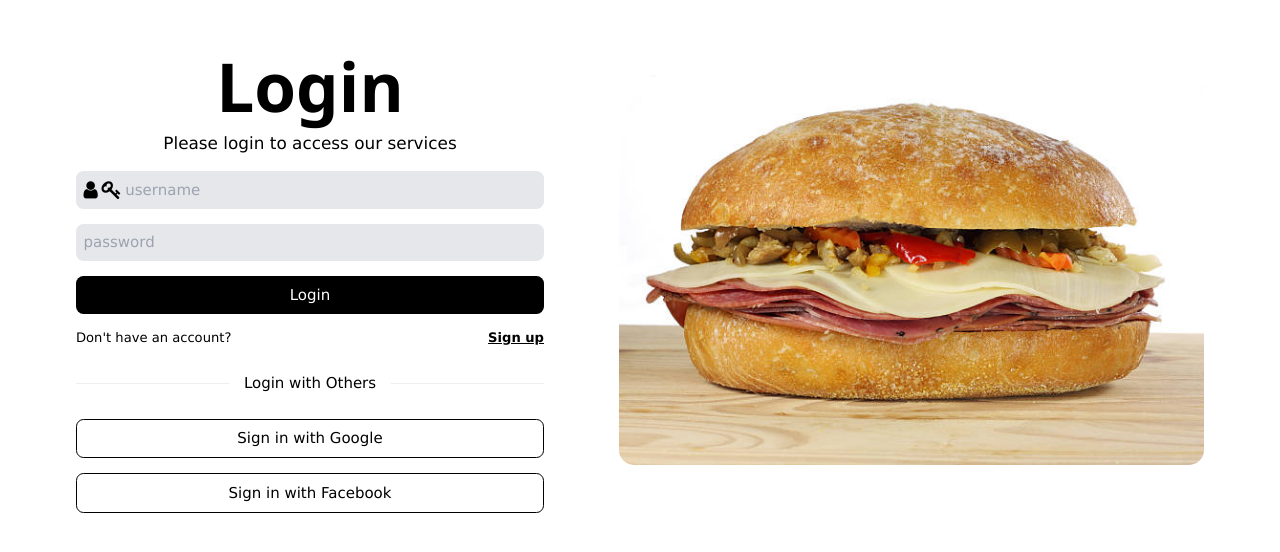
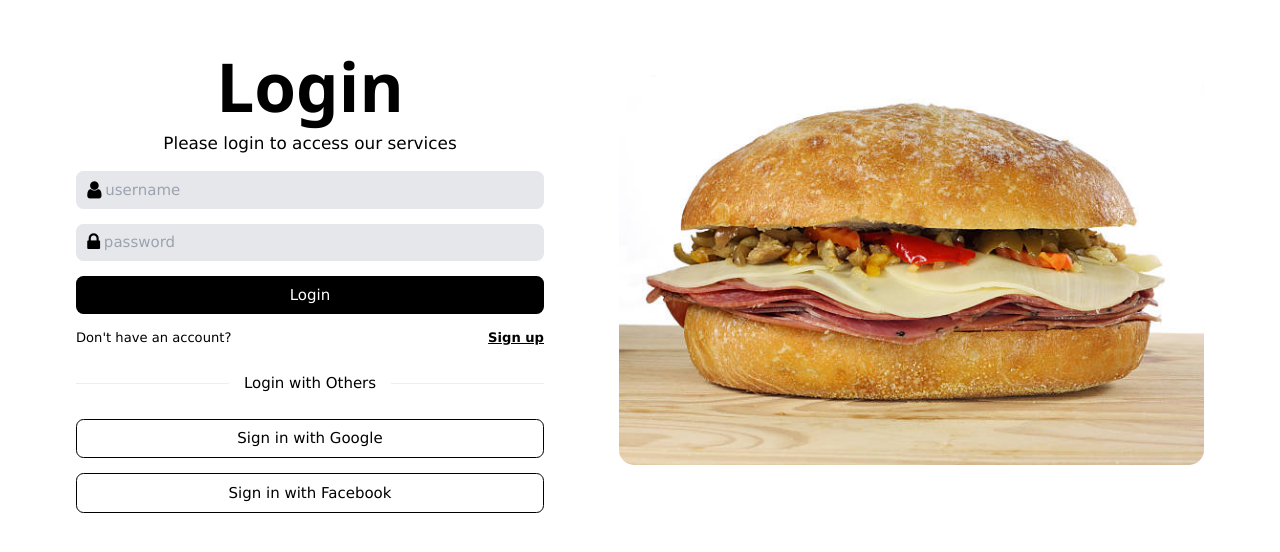
Before and after one commit to jadogeri/NewOrleansFoodSpots, a React (Create React App) app in the folder web/: page /login in a window 1280 px wide. Shown: the part 130-682 px from the top of the page. Built offline with nearby package versions, Linux system fonts and the light colour scheme.

Commit message:
Added redux toolkit dependencies

```diff
--- a/web/package.json
+++ b/web/package.json
@@ -7,6 +7,7 @@
     "@fortawesome/free-regular-svg-icons": "^6.6.0",
     "@fortawesome/free-solid-svg-icons": "^6.6.0",
     "@fortawesome/react-fontawesome": "^0.2.2",
+    "@reduxjs/toolkit": "^2.2.8",
     "@testing-library/jest-dom": "^5.17.0",
     "@testing-library/react": "^13.4.0",
     "@testing-library/user-event": "^13.5.0",
@@ -16,6 +17,7 @@
     "react": "^18.3.1",
     "react-dom": "^18.3.1",
     "react-image-and-background-image-fade": "^1.0.8",
+    "react-redux": "^9.1.2",
     "react-router-dom": "^6.26.2",
     "react-scripts": "5.0.1",
     "react-transition-group": "^4.4.5",
--- a/web/src/components/form/LoginForm/LoginForm.jsx
+++ b/web/src/components/form/LoginForm/LoginForm.jsx
@@ -1,7 +1,9 @@
 import React from 'react'
+import FormFieldInput from '../../input/FormFieldInput';
 
 
 const LoginForm = () => {
+
     return (
       <div>
         <div className="text-center py-4">
@@ -11,29 +13,19 @@ const LoginForm = () => {
           </p>
         </div>
         <form>
-            <div className="flex items-center space-x-1 bg-gray-200 rounded-lg p-2">
-              {/* <CiUser className="text-xl" /> */}
-            <i className="fa fa-user fa-lg" ></i>
-        <i className="fa fa-key fa-lg"></i>
+        <FormFieldInput containerClassName="flex items-center space-x-1 bg-gray-200 rounded-lg p-2"
+                  inputClassName="bg-transparent w-full outline-none" type="text" placeholder="username"
+                  iconClassName="fa fa-user fa-lg" />
 
-              <input
-                className="bg-transparent w-full outline-none"
-                type="text"
-                placeholder="username"
-              />
-            </div>
-            <div className="my-4 flex items-center space-x-1 bg-gray-200 rounded-lg p-2">
-              {/* <RiLockPasswordLine className="text-xl" /> */}
+      <FormFieldInput containerClassName="my-4 flex items-center space-x-1 bg-gray-200 rounded-lg p-2"
+                  inputClassName="bg-transparent w-full outline-none" type="password" placeholder="password"
+                  iconClassName="fa fa-lock fa-lg" />
 
-              <input
-                className="bg-transparent w-full outline-none"
-                type="password"
-                placeholder="password"
-              />
-            </div>
+
           <button className="bg-black text-white rounded-lg w-full p-2 mb-4">Login</button>
         </form>
       </div>
     );
 }
+
 export default LoginForm;
--- a/web/src/pages/Login/Login.jsx
+++ b/web/src/pages/Login/Login.jsx
@@ -1,43 +1,46 @@
-import React from 'react'
-// import { CiUser } from "react-icons/ci";
-// import { RiLockPasswordLine } from "react-icons/ri";
-import { FontAwesomeIcon } from '@fortawesome/react-fontawesome';
-import { faUser, faEnvelope } from '@fortawesome/free-solid-svg-icons';
+import React, { useState } from "react";
+import img from "../../assets/food_pics/food1.jpg"
+import LoginForm from "../../components/form/LoginForm/LoginForm";
+import { useNavigate } from "react-router-dom";
+import { handleNavClickDelay } from "../../handleNavClickDelay";
+
+export const Login = () => {
+  const navigate = useNavigate();
+  const [isActive, setIsActive] = useState(false);
+
+  return (
+    <div className="px-4 max-w-7xl mx-auto lg:space-x-20 flex justify-center items-center h-screen">
+      <div className="lg:w-[40%]">
+
+      <LoginForm />
+        <div className="pb-4 text-sm flex items-center justify-between">
+            <p>Don't have an account?</p>
+            <button onClick={()=>handleNavClickDelay("/register",1000,navigate,true,setIsActive)} className="font-semibold underline">Sign up</button>
+        </div>
+        <div className="flex items-center space-x-4">
+          <hr className="w-full" />
+          <p className="shrink-0">Login with Others</p>
+          <hr className="w-full" />
+        </div>
+        <div className="my-4 flex items-center justify-center border border-black rounded-lg space-x-1 p-2">
+          {/* <FaGoogle /> */}
+
+          <p>Sign in with Google</p>
+        </div>
+        <div className="flex items-center justify-center border border-black rounded-lg space-x-1 p-2">
+          {/* <FaFacebookF /> */}
+          <p>Sign in with Facebook</p>
+        </div>
+      </div>
+
+      <div className="w-1/2 hidden lg:block">
+        {/* <img className="rounded-2xl"  alt=""  src={boy}/> */}
+        <img className="rounded-2xl"  alt=""  src={img}/>
+
+      </div>
+    </div>
+  );
+};
 
 
-export const Login = () => {
-    return (
-        <div>
-          <div className="text-center py-4">
-            <h1 className="text-7xl font-semibold">Login</h1>
-            <p className="font-light text-lg">
-              Please login to access our services
-            </p>
-          </div>
-          <form>
-            <div className="flex items-center space-x-1 bg-gray-200 rounded-lg p-2">
-              {/* <CiUser className="text-xl" /> */}
-            <i className="fa fa-user fa-lg" ></i>
-        <i className="fa fa-key fa-lg"></i>
-
-              <input
-                className="bg-transparent w-full outline-none"
-                type="text"
-                placeholder="username"
-              />
-            </div>
-            <div className="my-4 flex items-center space-x-1 bg-gray-200 rounded-lg p-2">
-              {/* <RiLockPasswordLine className="text-xl" /> */}
-
-              <input
-                className="bg-transparent w-full outline-none"
-                type="password"
-                placeholder="password"
-              />
-            </div>
-            <button className="bg-black text-white rounded-lg w-full p-2 mb-4">Login</button>
-          </form>
-        </div>
-      );
-}
-export default Login;
+export default Login
--- a/web/src/pages/Login/Registration.jsx
+++ /dev/null
@@ -1,46 +0,0 @@
-import React, { useState } from "react";
-import img from "../../assets/food_pics/food1.jpg"
-import LoginForm from "../../components/form/LoginForm/LoginForm";
-import { useNavigate } from "react-router-dom";
-import { handleNavClickDelay } from "../../handleNavClickDelay";
-
-export const Registration = () => {
-  const navigate = useNavigate();
-  const [isActive, setIsActive] = useState(false);
-
-  return (
-    <div className="px-4 max-w-7xl mx-auto lg:space-x-20 flex justify-center items-center h-screen">
-      <div className="lg:w-[40%]">
-
-      <LoginForm />
-        <div className="pb-4 text-sm flex items-center justify-between">
-            <p>Don't have an account?</p>
-            <button onClick={()=>handleNavClickDelay("/register",2500,navigate,true,setIsActive)} className="font-semibold underline">Sign up</button>
-        </div>
-        <div className="flex items-center space-x-4">
-          <hr className="w-full" />
-          <p className="shrink-0">Login with Others</p>
-          <hr className="w-full" />
-        </div>
-        <div className="my-4 flex items-center justify-center border border-black rounded-lg space-x-1 p-2">
-          {/* <FaGoogle /> */}
-
-          <p>Sign in with Google</p>
-        </div>
-        <div className="flex items-center justify-center border border-black rounded-lg space-x-1 p-2">
-          {/* <FaFacebookF /> */}
-          <p>Sign in with Facebook</p>
-        </div>
-      </div>
-
-      <div className="w-1/2 hidden lg:block">
-        {/* <img className="rounded-2xl"  alt=""  src={boy}/> */}
-        <img className="rounded-2xl"  alt=""  src={img}/>
-
-      </div>
-    </div>
-  );
-};
-
-
-export default Registration
--- a/web/src/pages/Login/Signup.jsx
+++ /dev/null
@@ -1,34 +0,0 @@
-import React from "react";
-// import { CiUser } from "react-icons/ci";
-// import { RiLockPasswordLine } from "react-icons/ri";
-export const Signup = () => {
-  return (
-    <div>
-      <div className="text-center py-4">
-        <h1 className="text-7xl font-semibold">Welcome</h1>
-        <p className="font-light text-lg">
-          We are glad to see you back with us
-        </p>
-      </div>
-      <form>
-        <div className="flex items-center space-x-1 bg-gray-200 rounded-lg p-2">
-          {/* <CiUser className="text-xl" /> */}
-          <input
-            className="bg-transparent w-full outline-none"
-            type="text"
-            placeholder="username"
-          />
-        </div>
-        <div className="my-4 flex items-center space-x-1 bg-gray-200 rounded-lg p-2">
-          {/* <RiLockPasswordLine className="text-xl" /> */}
-          <input
-            className="bg-transparent w-full outline-none"
-            type="password"
-            placeholder="password"
-          />
-        </div>
-        <button className="bg-black text-white rounded-lg w-full p-2 mb-4">Sign up</button>
-      </form>
-    </div>
-  );
-};
--- a/web/src/pages/Register/Register.jsx
+++ b/web/src/pages/Register/Register.jsx
@@ -18,7 +18,7 @@ const Register = () => {
       <RegisterForm />
         <div className="pb-4 text-sm flex items-center justify-between">
             <p>Already have an account?</p>
-            <button onClick={()=>handleNavClickDelay("/login",2500,navigate, true, setIsActive)} className="font-semibold underline">Login</button>
+            <button onClick={()=>handleNavClickDelay("/login",1000,navigate, true, setIsActive)} className="font-semibold underline">Login</button>
         </div>
         <div className="flex items-center space-x-4">
 
--- a/web/src/routes/ProjectRoutes.jsx
+++ b/web/src/routes/ProjectRoutes.jsx
@@ -7,9 +7,8 @@ import NoPage from '../pages/NoPage/NoPage.jsx';
 import DashBoard from '../pages/DashBoard/DashBoard.jsx'
 import Home from '../pages/Home/Home.jsx'
 import TestPage from "../pages/TestPage/TestPage.jsx";
+import Register from "../pages/Register/Register.jsx";
 import Login from "../pages/Login/Login.jsx";
-import Register from "../pages/Register/Register.jsx";
-import Registration from "../pages/Login/Registration.jsx";
 import { TransitionGroup, CSSTransition } from "react-transition-group";
 
 const ProjectRoutes = () => {
@@ -24,8 +23,7 @@ const ProjectRoutes = () => {
 			<Route path="/" element={<Home />} index />
 			<Route path="/resetpassword" element={ <ResetPassword />} />
 			<Route path="/forgotpassword" element={<ForgotPassword />} />
-			{/* <Route path="/login" element={<Login />} />  */}
-			<Route path="/login" element={<Registration />} />
+			<Route path="/login" element={<Login />} />
 			<Route path="/register" element={<Register />} />
       		<Route path="*" element={<NoPage />} />
 
```
Also changed, not shown: web/src/components/button/button.jsx (added), web/src/redux/api/api.jsx (added), web/src/redux/feature/feature.jsx (added), 1 other file (tests, documents, lock files or other folders). Lines whose indentation alone changed are shown as unchanged.
